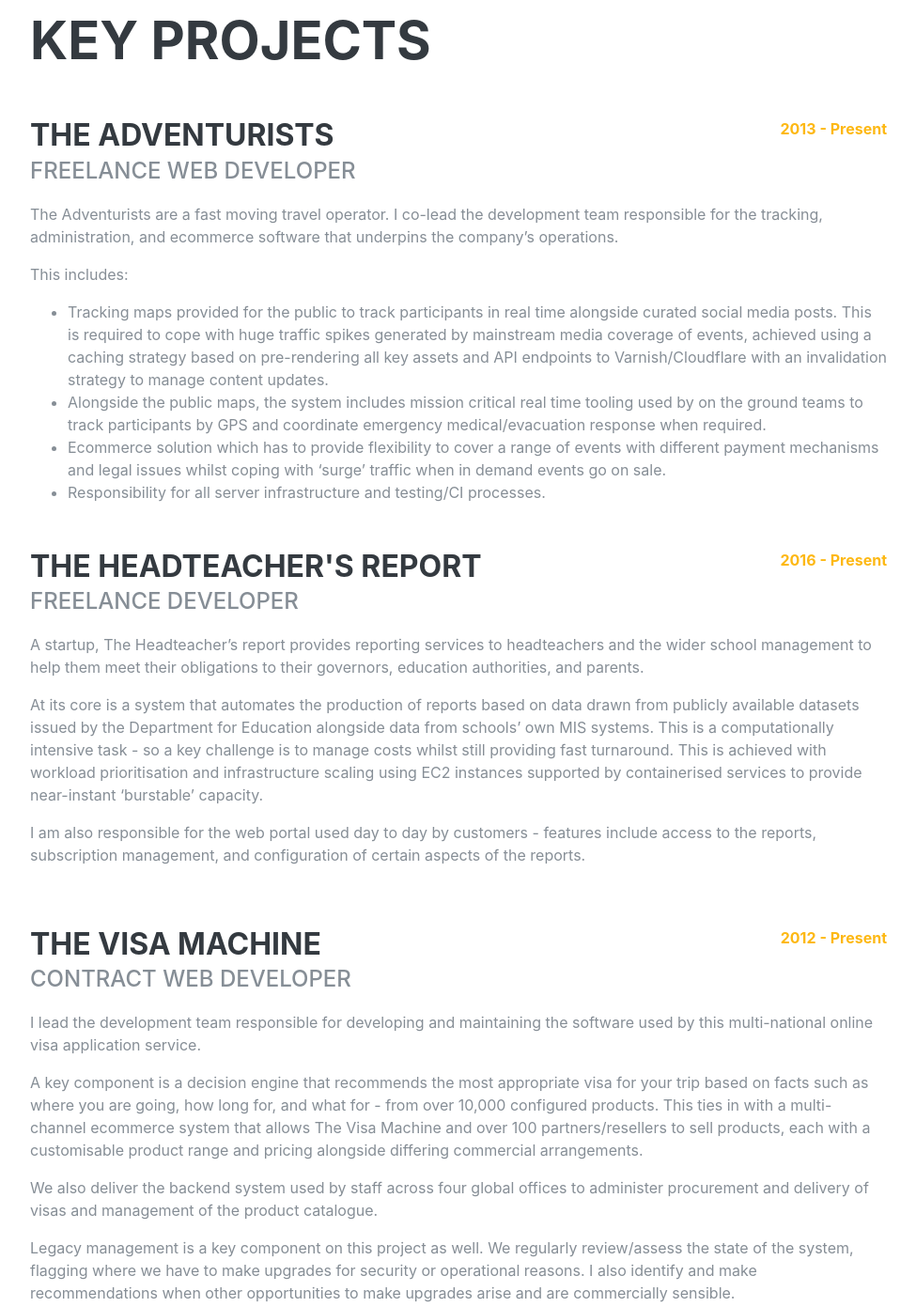
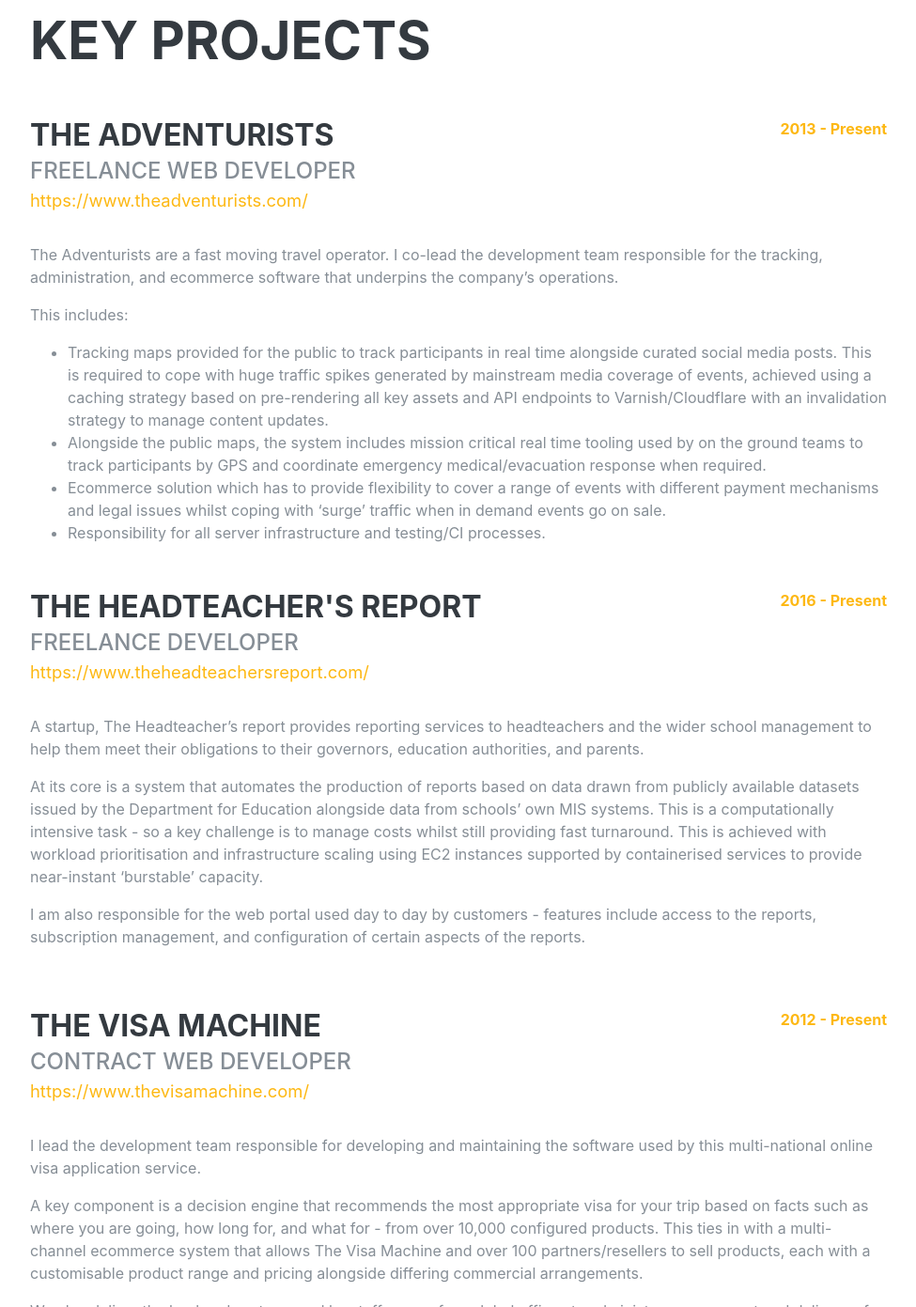
Before and after one commit to benlumley/interokedigital, a Gatsby site: page / in a window 1280 px wide. Shown: the part 1640-3031 px from the top of the page at 94% size, without its empty margins (288-1263 px from the left). Built offline with nearby package versions, Linux system fonts and the light colour scheme; Gatsby itself is replaced by a stand-in of ours; a web font is replaced by a local one.

Commit message:
Add links

```diff
--- a/src/pages/index.js
+++ b/src/pages/index.js
@@ -176,9 +176,10 @@
 
               <div className="d-flex  justify-content-between ">
 
-                <div className="resume-heading">
+                <div className="resume-heading mb-3">
                   <h3 className="mb-0">The Adventurists</h3>
-                  <div className="subheading mb-3">Freelance Web Developer</div>
+                  <div className="subheading ">Freelance Web Developer</div>
+                  <p className="lead"><a target={`_blank`} href={`https://www.theadventurists.com/`}>https://www.theadventurists.com/</a></p>
                 </div>
 
                 <div className="resume-date font-weight-bold text-md-right">
@@ -218,13 +219,15 @@
             <div className="resume-content">
               <div className="d-flex  justify-content-between ">
 
-                <div className="resume-heading">
+                <div className="resume-heading mb-3">
                   <h3 className="mb-0">The Headteacher's Report</h3>
-                  <div className="subheading mb-3">Freelance Developer</div>
+                  <div className="subheading ">Freelance Developer</div>
+                  <p className="lead"><a target={`_blank`} href={`https://www.theheadteachersreport.com/`}>https://www.theheadteachersreport.com/</a></p>
                 </div>
 
                 <div className="resume-date font-weight-bold text-md-right">
                   <span className="text-primary">2016 - Present</span>
+
                 </div>
               </div>
               <p>
@@ -247,9 +250,10 @@
             <div className="resume-content">
               <div className="d-flex  justify-content-between ">
 
-                <div className="resume-heading">
+                <div className="resume-heading mb-3">
                   <h3 className="mb-0">The Visa Machine</h3>
-                  <div className="subheading mb-3">Contract Web Developer</div>
+                  <div className="subheading ">Contract Web Developer</div>
+                  <p className="lead"><a target={`_blank`} href={`https://www.thevisamachine.com/`}>https://www.thevisamachine.com/</a></p>
                 </div>
 
                 <div className="resume-date font-weight-bold text-md-right">
```
